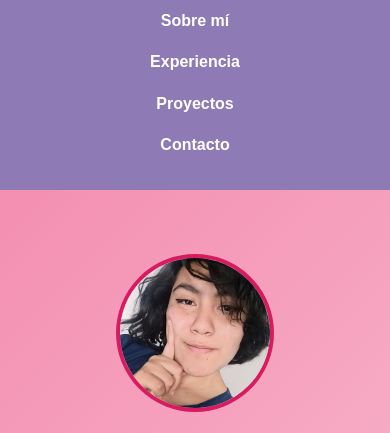
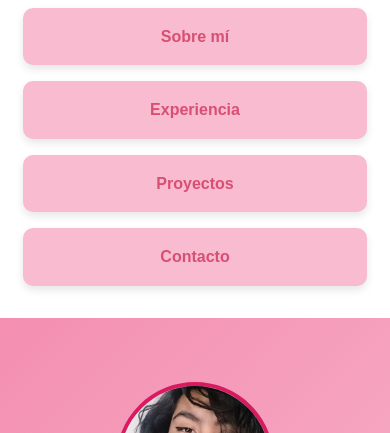
Before and after one commit to DiegoLerma/webelsa, a plain HTML site: page index.html in a window 390 px wide. Shown: the part 132-565 px from the top of the page. Drawn offline with Linux system fonts and the light colour scheme.

Commit message:
Cambios en el navbar

```diff
--- a/styles.css
+++ b/styles.css
@@ -16,7 +16,7 @@ section p {
 header {
     text-align: center;
     padding: 1rem 0;
-    background: #8E7AB5;
+    background: white;
     box-shadow: 0 2px 4px rgba(0, 0, 0, 0.1);
     color: #fff;
 }
@@ -44,15 +44,23 @@ header nav ul li {
 }
 
 header nav ul li a {
-    color: #fff;
+    display: block;
+    padding: 1rem;
+    background-color: #f8bbd0;
+    color: #d84f74;
     text-decoration: none;
     font-weight: bold;
+    border-radius: 10px;
+    box-shadow: 0 4px 8px rgba(0, 0, 0, 0.1);
+    transition: background 0.3s, transform 0.3s, box-shadow 0.3s;
 }
 
 header nav ul li a:hover {
-    color: #d81b60;
+    background-color: #d81b60;
+    color: #fff;
+    transform: translateY(-5px);
+    box-shadow: 0 8px 16px rgba(0, 0, 0, 0.2);
 }
-
 #hero {
     position: relative;
     padding: 4rem 1rem;
@@ -276,6 +284,12 @@ section.in-view {
         gap: 1rem;
     }
 
+    header nav ul li a {
+        width: 80%;
+        margin: 0 auto;
+    }
+
+
     button.prev {
         left: -15px;
     }
```
